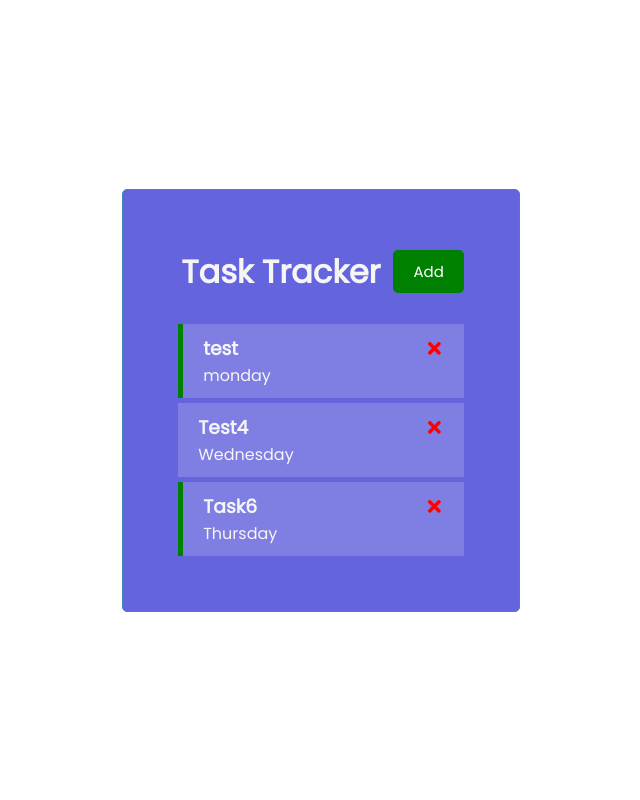
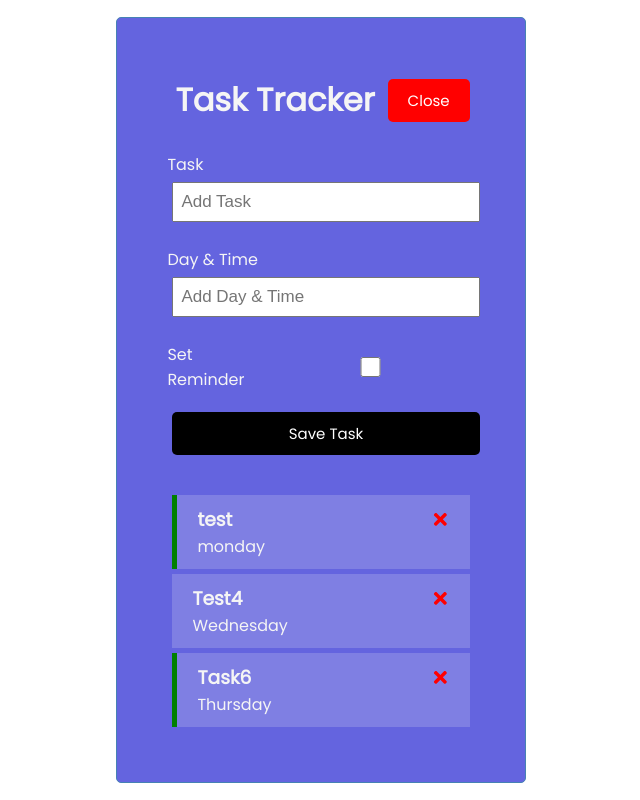
Before and after one commit to acopperlily/tracker-demo, a React (Create React App) app: page / in a window 1280 px wide. Both pictures are taken after a click on the button "Add". Shown: the whole page, without its empty margins (319-959 px from the left). Built offline with nearby package versions, Linux system fonts and the light colour scheme.

Commit message:
Add functionality

```diff
--- a/src/App.js
+++ b/src/App.js
@@ -1,8 +1,10 @@
 import { useState } from 'react';
 import Header from './components/Header';
 import Tasks from './components/Tasks';
+import AddTask from './components/AddTask';
 
 const App = () => {
+  const [showAddTask, setShowAddTask] = useState(false);
   const [tasks, setTasks] = useState([
     {
       id: 1,
@@ -25,6 +27,12 @@
     },
   ]);
 
+  const addTask = (task) => {
+    const id = Math.floor(Math.random() * 10000) + 1;
+    const newTask = { id, ...task };
+    setTasks([...tasks, newTask]);
+  };
+
   const deleteTask = (id) => {
     setTasks(tasks.filter((task) => task.id !== id));
   };
@@ -35,7 +43,8 @@
 
   return (
     <div className="container">
-      <Header />
+      <Header onAdd={() => setShowAddTask(!showAddTask)} showAdd={showAddTask} />
+      {showAddTask && <AddTask onAdd={addTask} />}
       {tasks.length > 0
         ? <Tasks tasks={tasks} onDelete={deleteTask} onToggle={toggleReminder}/>
         : 'No tasks to display'}
--- /dev/null
+++ b/src/components/AddTask.js
@@ -0,0 +1,46 @@
+import { useState } from "react";
+
+const AddTask = ({ onAdd }) => {
+  const [text, setText] = useState('');
+  const [day, setDay] = useState('');
+  const [reminder, setReminder] = useState(false);
+
+  const onSubmit = (e) => {
+    e.preventDefault();
+
+    if (!text) {
+      alert('Please add a task');
+      return;
+    }
+    onAdd({ text, day, reminder });
+
+    setText('');
+    setDay('');
+    setReminder(false);
+  };
+
+  return (
+    <form className="add-form" onSubmit={onSubmit}>
+      <div className="form-control">
+        <label>Task</label>
+        <input type="text" placeholder="Add Task" value={text} onChange={(e) => setText(e.target.value)} />
+      </div>
+      <div className="form-control">
+        <label>Day & Time</label>
+        <input type="text" placeholder="Add Day & Time" value={day} onChange={(e) => setDay(e.target.value)} />
+      </div>
+      <div className="form-control form-control-check">
+        <label>Set Reminder</label>
+        <input
+          type="checkbox"
+          value={reminder}
+          checked={reminder}
+          onChange={(e) => setReminder(e.currentTarget.checked)}
+        />
+      </div>
+      <input type="submit" value="Save Task" className="btn btn-block" />
+    </form>
+  );
+};
+
+export default AddTask;
--- a/src/components/Header.js
+++ b/src/components/Header.js
@@ -1,15 +1,12 @@
 import PropTypes from 'prop-types';
 import Button from './Button';
 
-const Header = ({ title }) => {
-  const onClick = () => {
-    console.log('click');
-  };
+const Header = ({ title, onAdd, showAdd }) => {
 
   return (
     <header className='header'>
       <h1>{title}</h1>
-      <Button color='green' text='Add' onClick={onClick}/>
+      <Button color={showAdd ? 'red' : 'green'} text={showAdd ? 'Close' : 'Add'} onClick={onAdd}/>
     </header>
   )
 };
```
